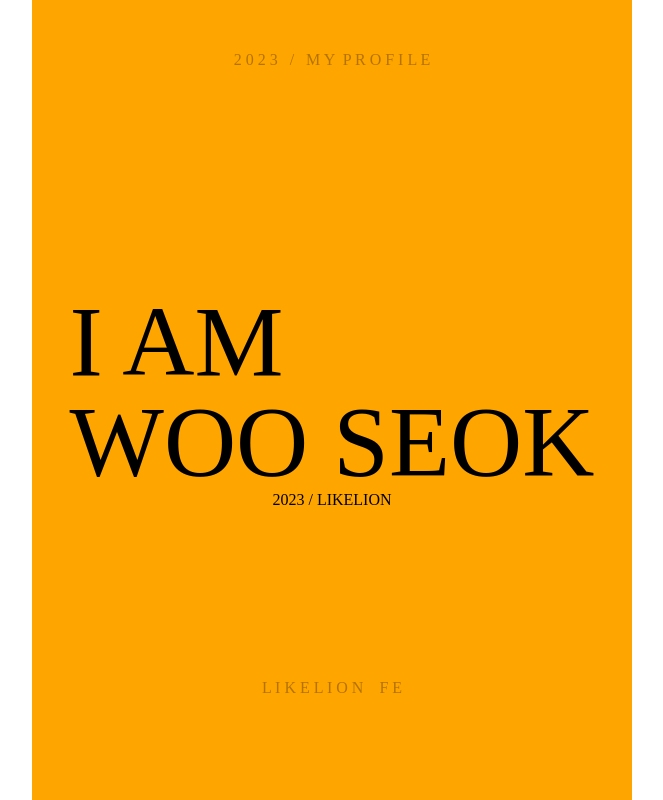
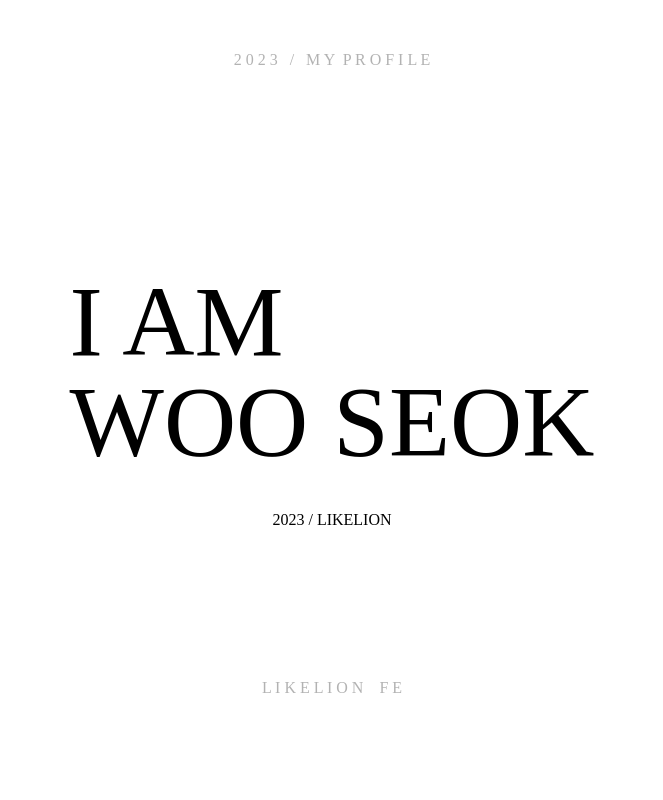
Before and after one commit to ooseoko/Likelion, a plain HTML site: page WEEK2/index_week2.html in a window 1280 px wide. Shown: the whole page, without its empty margins (308-971 px from the left). Drawn offline with Linux system fonts and the light colour scheme.

Commit message:
Update style_week2.css

```diff
--- a/WEEK2/style_week2.css
+++ b/WEEK2/style_week2.css
@@ -1,14 +1,14 @@
 @import "../reset.css";
 
 .inner {
-  max-width: 1000px;
-  width: 600px;
+  max-width: 1380px;
   margin: 0 auto;
-  background-color: orange;
 }
+
 body {
   height: 800px;
 }
+
 .nav {
   height: 15%;
   text-align: center;
@@ -19,7 +19,6 @@ body {
 }
 
 .sc {
-  position: relative;
   height: 70%;
   display: flex;
   justify-content: center;
@@ -33,6 +32,7 @@ body {
 }
 .sc__name {
   font-size: 100px;
+  padding-bottom: 40px;
 }
 .ft {
   height: 15%;
```
